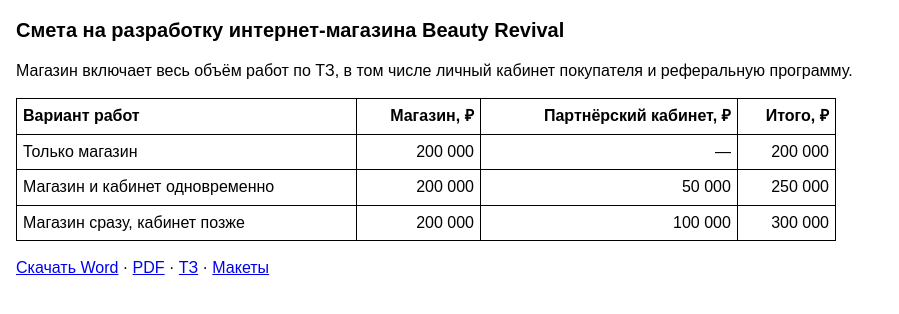
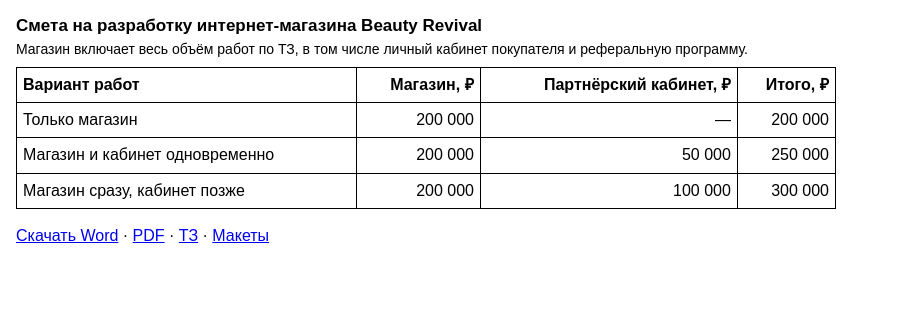
Before and after one commit to Praktic13/beauty-revival-showcase, a plain HTML site: page offer/index.html in a window 1280 px wide. Shown: the whole page, without its empty margins (0-899 px from the left). Drawn offline with Linux system fonts and the light colour scheme.

Commit message:
Compact the estimate heading and spacing

```diff
--- a/offer/index.html
+++ b/offer/index.html
@@ -1 +1 @@
-<!doctype html><html lang="ru"><meta charset="utf-8"><meta name="viewport" content="width=device-width,initial-scale=1"><title>Смета — Beauty Revival</title><style>body{font:16px/1.4 Arial,sans-serif;color:#000;background:white;margin:16px}h1{font-size:20px}table{border-collapse:collapse;max-width:820px;width:100%}td,th{border:1px solid black;padding:6px;text-align:right}td:first-child,th:first-child{text-align:left}td:not(:first-child){white-space:nowrap}@media(max-width:500px){body{margin:8px}td,th{font-size:13px;padding:3px}}@media print{nav{display:none}}</style><h1>Смета на разработку интернет-магазина Beauty Revival</h1><p>Магазин включает весь объём работ по ТЗ, в том числе личный кабинет покупателя и реферальную программу.</p><table><tr><th>Вариант работ</th><th>Магазин, ₽</th><th>Партнёрский кабинет, ₽</th><th>Итого, ₽</th></tr><tr><td>Только магазин</td><td>200 000</td><td>—</td><td>200 000</td></tr><tr><td>Магазин и кабинет одновременно</td><td>200 000</td><td>50 000</td><td>250 000</td></tr><tr><td>Магазин сразу, кабинет позже</td><td>200 000</td><td>100 000</td><td>300 000</td></tr></table><nav><p><a href="estimate.docx" download>Скачать Word</a> · <a href="estimate.pdf">PDF</a> · <a href="https://docs.google.com/document/d/1-JkqjvR2L5k_GC--_3yTXwrijoy41cAeqCruBwucy1M/edit">ТЗ</a> · <a href="../">Макеты</a></p></nav></html>
+<!doctype html><html lang="ru"><meta charset="utf-8"><meta name="viewport" content="width=device-width,initial-scale=1"><title>Смета — Beauty Revival</title><style>body{font:16px/1.4 Arial,sans-serif;color:#000;background:white;margin:16px}h1{font-size:17px;line-height:1.2;margin:0 0 4px}h1+p{font-size:14px;line-height:1.3;margin:0 0 8px}table{border-collapse:collapse;max-width:820px;width:100%}td,th{border:1px solid black;padding:6px;text-align:right}td:first-child,th:first-child{text-align:left}td:not(:first-child){white-space:nowrap}@media(max-width:500px){body{margin:8px}td,th{font-size:13px;padding:3px}}@media print{nav{display:none}}</style><h1>Смета на разработку интернет-магазина Beauty Revival</h1><p>Магазин включает весь объём работ по ТЗ, в том числе личный кабинет покупателя и реферальную программу.</p><table><tr><th>Вариант работ</th><th>Магазин, ₽</th><th>Партнёрский кабинет, ₽</th><th>Итого, ₽</th></tr><tr><td>Только магазин</td><td>200 000</td><td>—</td><td>200 000</td></tr><tr><td>Магазин и кабинет одновременно</td><td>200 000</td><td>50 000</td><td>250 000</td></tr><tr><td>Магазин сразу, кабинет позже</td><td>200 000</td><td>100 000</td><td>300 000</td></tr></table><nav><p><a href="estimate.docx" download>Скачать Word</a> · <a href="estimate.pdf">PDF</a> · <a href="https://docs.google.com/document/d/1-JkqjvR2L5k_GC--_3yTXwrijoy41cAeqCruBwucy1M/edit">ТЗ</a> · <a href="../">Макеты</a></p></nav></html>
```
